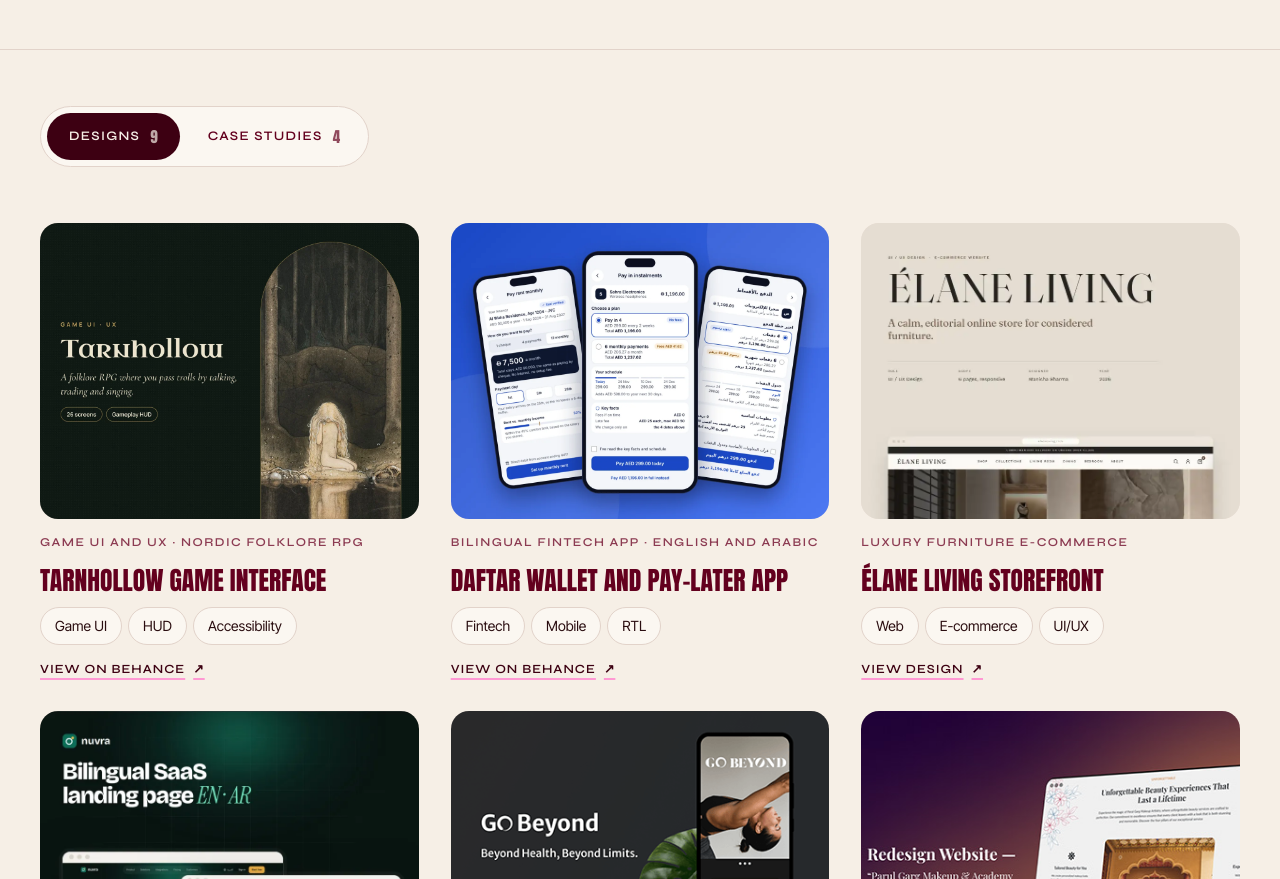
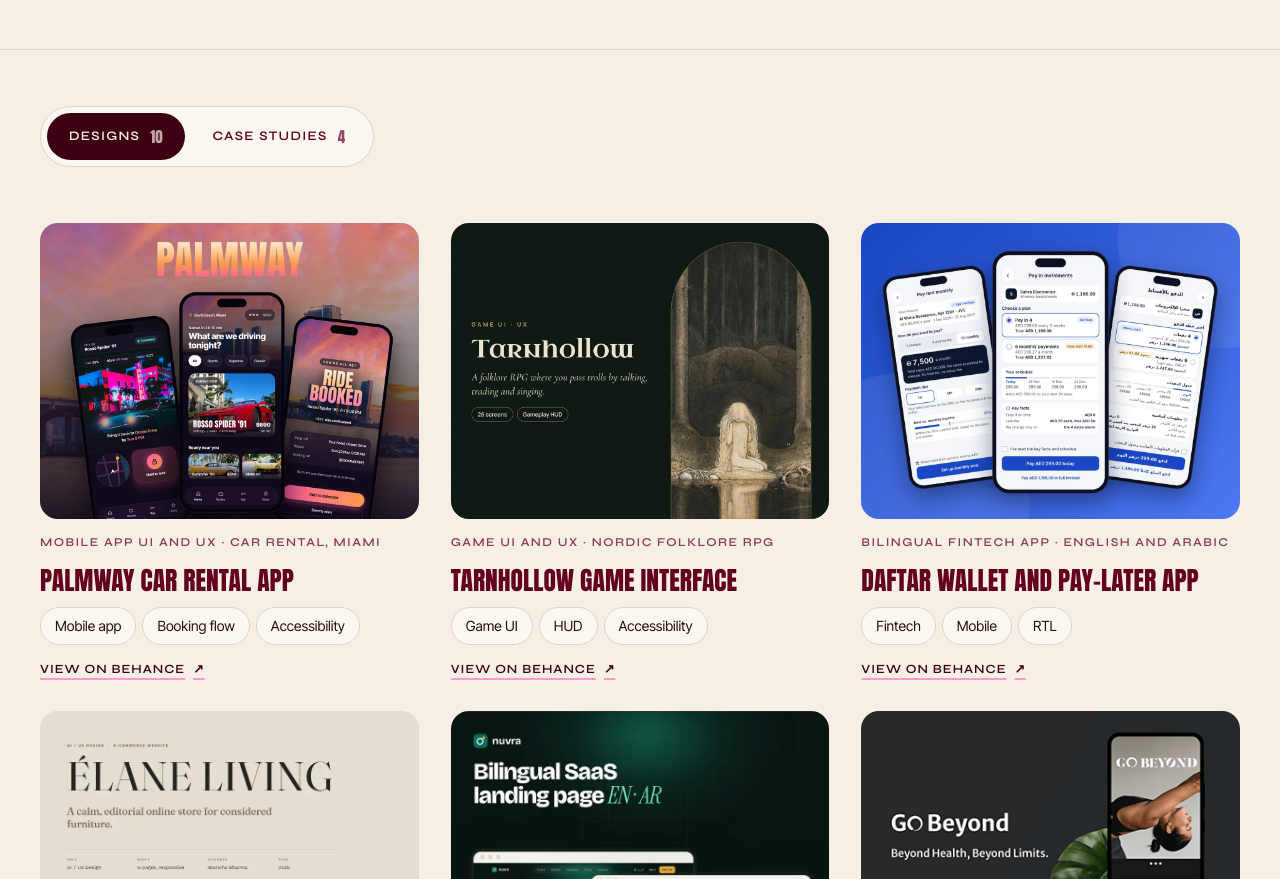
Before and after one commit to manishasharma1998/portfolio-redesign, a plain HTML site: page work.html in a window 1280 px wide. Shown: the part 364-1243 px from the top of the page. Drawn offline with Linux system fonts and the light colour scheme.

Commit message:
Add Palmway car rental app design, linked to Behance
Co-Authored-By: Claude Opus 5.5 <noreply@anthropic.com>
Claude-Session: https://claude.ai/code/session_011R8Y8Df2BWjdeDtZ3vYKqJ

```diff
--- a/work.html
+++ b/work.html
@@ -816,7 +816,7 @@ ul.pts li::before{content:"✦";position:absolute;left:0;top:0;color:var(--brick
   <section style="padding-top:clamp(36px,5vw,56px)">
     <div class="wrap">
       <div class="tabs" role="tablist" aria-label="Work type">
-        <button class="tab" role="tab" id="tab-ds" aria-controls="designs" aria-selected="true">Designs <span class="n">9</span></button>
+        <button class="tab" role="tab" id="tab-ds" aria-controls="designs" aria-selected="true">Designs <span class="n">10</span></button>
         <button class="tab" role="tab" id="tab-cs" aria-controls="case-studies" aria-selected="false" tabindex="-1">Case studies <span class="n">4</span></button>
       </div>
 
@@ -856,6 +856,13 @@ ul.pts li::before{content:"✦";position:absolute;left:0;top:0;color:var(--brick
 
       <div id="designs" role="tabpanel" aria-labelledby="tab-ds">
         <div class="designs">
+        <a class="design" href="https://www.behance.net/gallery/258732645/Palmway-Car-Rental-App-UIUX-Miami-Night-Drive" target="_blank" rel="noopener" id="palmway">
+          <div class="card-visual photo"><img src="pw-card.webp" alt="Palmway car rental app screens over a pink Miami sunset skyline" loading="lazy"></div>
+          <div class="card-meta"><span>Mobile app UI and UX · Car rental, Miami</span></div>
+          <h3>Palmway car rental app</h3>
+          <div class="tags"><span class="chip">Mobile app</span><span class="chip">Booking flow</span><span class="chip">Accessibility</span></div>
+          <span class="go">View on Behance <span class="arrow">↗</span></span>
+        </a>
         <a class="design" href="https://www.behance.net/gallery/258620233/Tarnhollow-Game-UI-UX-for-a-Nordic-Folklore-RPG" target="_blank" rel="noopener" id="tarnhollow">
           <div class="card-visual photo"><img src="th-card.webp" alt="Tarnhollow game title card with a girl kneeling by a forest tarn" loading="lazy"></div>
           <div class="card-meta"><span>Game UI and UX · Nordic folklore RPG</span></div>
```
Also changed, not shown: index.html (+7 -0 lines), pw-card.webp (added).
